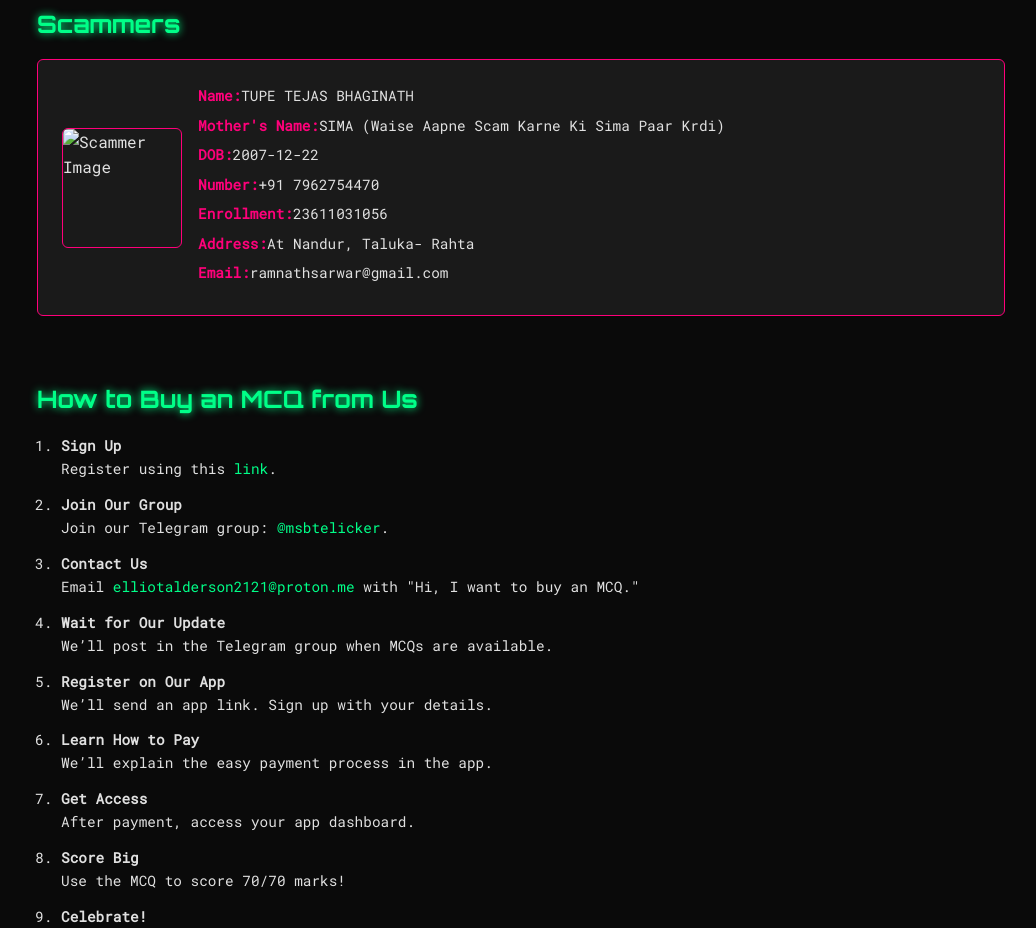
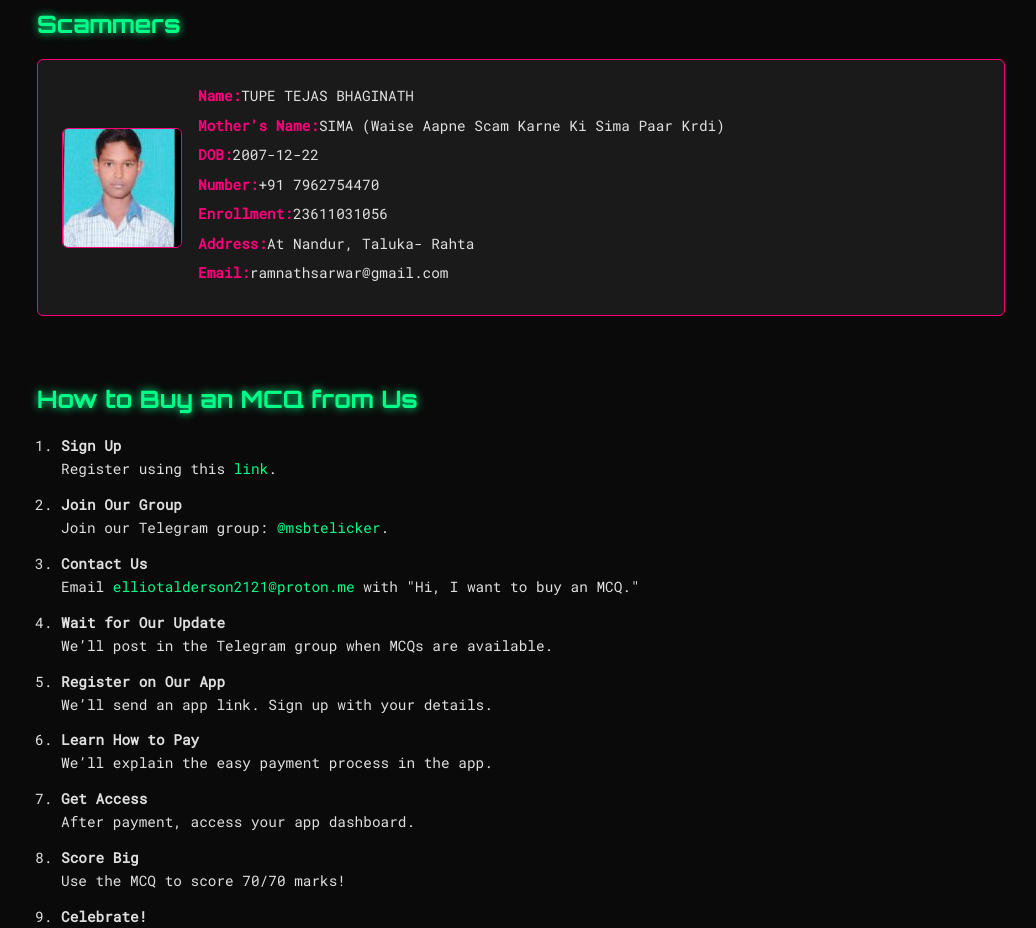
Before and after one commit to AtlantisLocksupp/intro, a plain HTML site: page index.html in a window 1280 px wide. Shown: the part 1320-2248 px from the top of the page, without its empty margins (119-1155 px from the left). Drawn offline with Linux system fonts and the light colour scheme.

Commit message:
Update index.html

```diff
--- a/index.html
+++ b/index.html
@@ -510,7 +510,7 @@
     <section id="scammers" class="section">
         <h2>Scammers</h2>
         <div class="scammer-card">
-            <img src=".scammers/23611031056.png" alt="Scammer Image">
+            <img src="scammers/23611031056.png" alt="Scammer Image">
             <div class="scammer-details">
                 <p><strong>Name:</strong>TUPE TEJAS BHAGINATH</p>
                 <p><strong>Mother's Name:</strong>SIMA (Waise Aapne Scam Karne Ki Sima Paar Krdi)</p>
```
